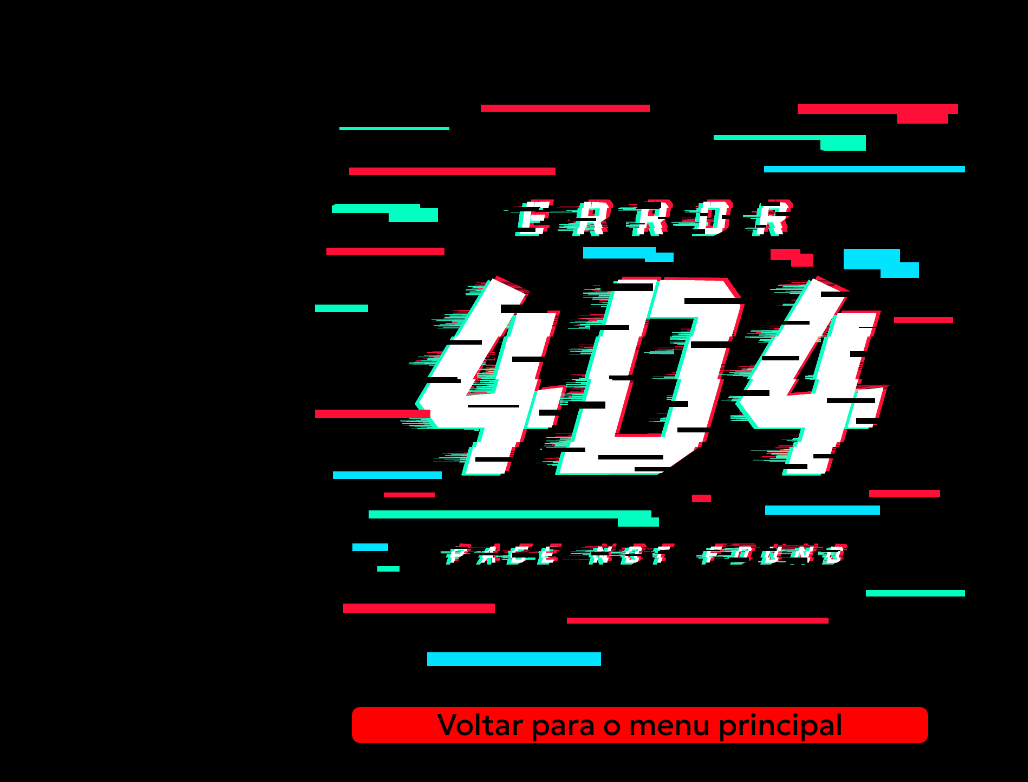
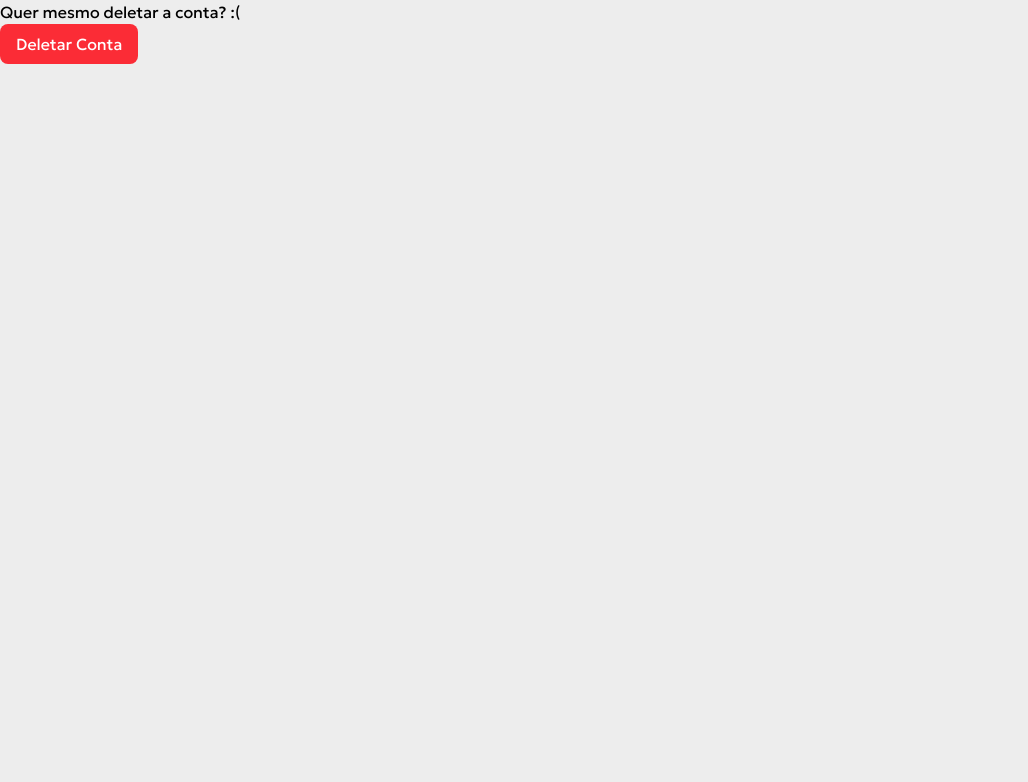
Before and after one commit to gustavocarvalho-ra/NextJs-NexusLeet, a Next.js app: page /my-account/user/confg/delete-acount in a window 1280 px wide. Before the commit this address had no page. Shown: the top 782 px of the page, without its empty margins (0-1028 px from the left). Built offline with nearby package versions, Linux system fonts and the light colour scheme.

Commit message:
feat: add new page

```diff
--- /dev/null
+++ b/src/app/my-account/user/confg/delete-acount/page.tsx
@@ -0,0 +1,12 @@
+import DeleteAccountModal from "@/app/components/login/useConfig/DeleteUser"
+
+export default function DeletAcount() {
+  return (
+    <div>
+      <h1>Quer mesmo deletar a conta? :(</h1>
+      <div>
+        <DeleteAccountModal />
+      </div>
+    </div>
+  )
+}
```
